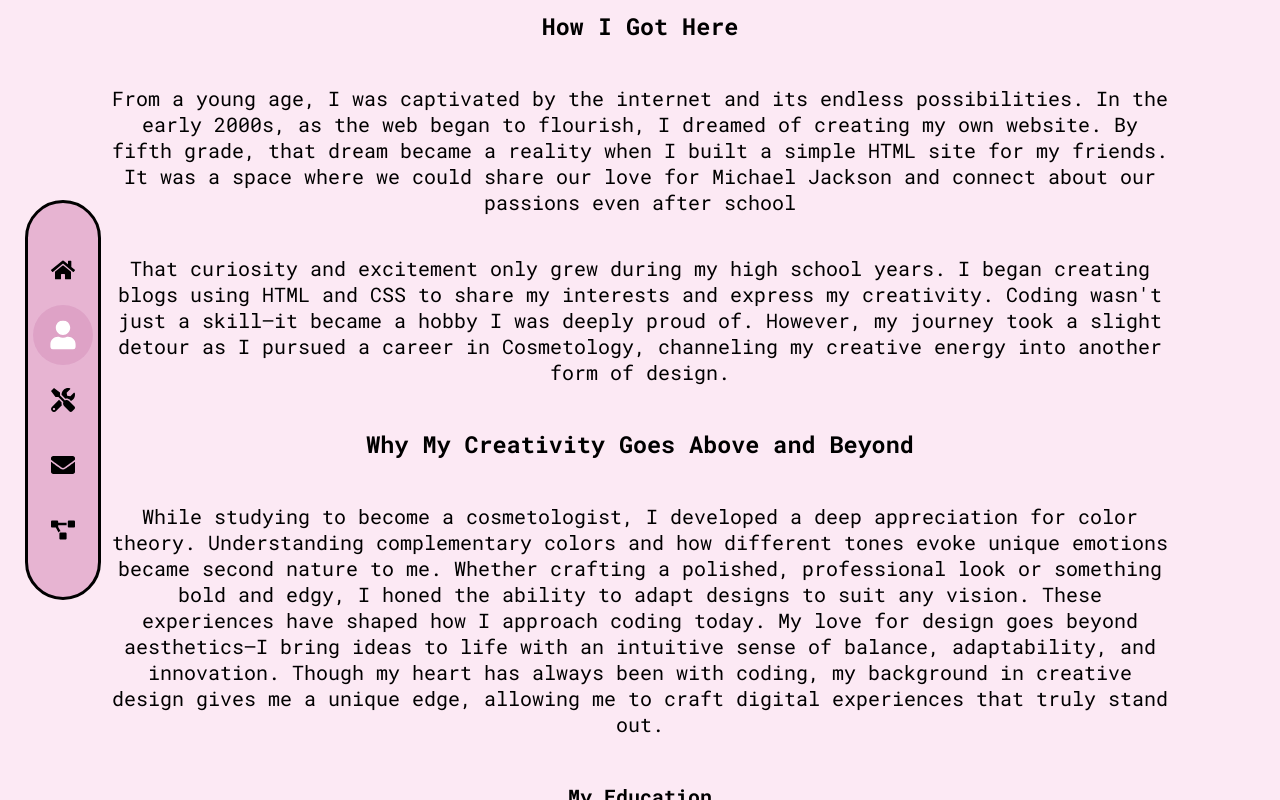
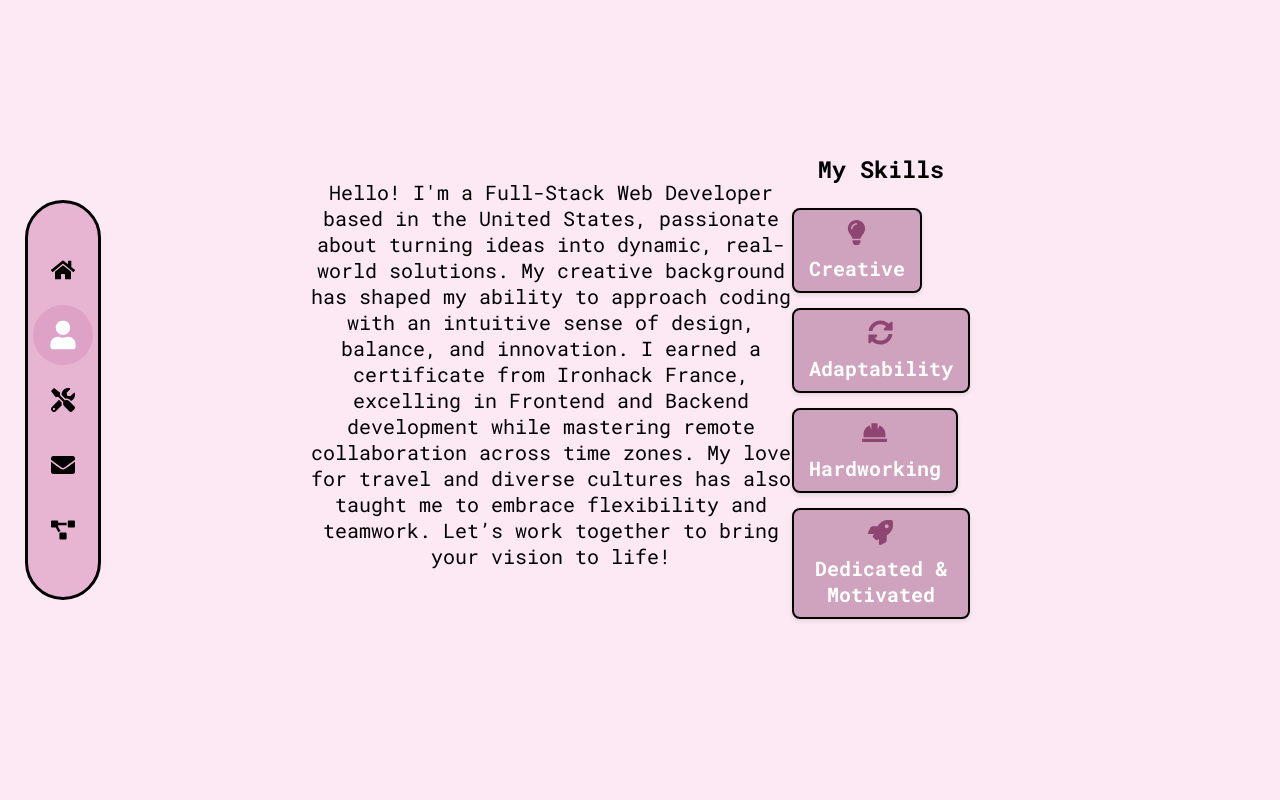
Before and after one commit to ShaynaMBarclay/AboutShayna, a React (Vite) app: page /about-me in a window 1280 px wide. Built offline with nearby package versions, Linux system fonts and the light colour scheme.

Commit message:
changed about

```diff
--- a/src/App.css
+++ b/src/App.css
@@ -2,58 +2,36 @@
   box-sizing: border-box;
 }
 
-#root {
-    display: flex;
-    justify-content: center;
-    align-items: center;
-    height: 100vh;
-    margin: 0;
-    padding: 0;
-    overflow: hidden;
+body {
+  font-size: 20px;
+  margin: 0;
+  background-color: #f8bde055;
 }
 
-main {
-    display: flex;
-    flex-direction: column;
-    align-items: center;
-    justify-content: center;
-    color: #000000;
-    padding: 20px;
-    width: 100%;
-    max-width: 100vw;
-    height: 100%;
-    margin: 0;
-    overflow: auto;
-  }
-
-  body {
-    font-size: 20px;
-    margin: 0;
-    background-color: #f8bde055;
-  }
-
-
+/* HER0 SECTION */
   .hero {
     border: solid rgb(0, 0, 0);
     border-radius: 150px;
     display: flex;
     flex-direction: column;
     align-items: center;
-    gap: 20px;
+    gap: 10px;
     justify-content: center;
     color: rgb(0, 0, 0);
-    margin-top: 100px;
-    margin-left: 200px;
-    margin-right: 200px;
+    height: auto;
+    margin-top: 60px;
+    margin-bottom: 150px;
+    margin-left: 250px;
+    margin-right: 250px;
+    max-width: 1200px;
     background-color: #be4d9155;
     overflow-y: auto;
-
   }
 
   .middle-hero {
     display: flex;
     flex-direction: row;
-    margin: 50px;
+    margin: 20px;
   }
 
   .hero h1 {
@@ -61,7 +39,6 @@ main {
     font-size: 30px;
     color: rgb(255, 255, 255);
     text-align: center;
-
   }
 
   .profile-picture {
@@ -89,13 +66,6 @@ main {
     text-align: center;
   }
 
-  .hero p {
-    font-family: "Roboto Condensed", serif;
-    font-size: 20px;
-    color: rgb(255, 255, 255);
-    margin: 25px;
-    text-align: center;
-  }
 
   .see-more-link {
     display: inline-flex;
@@ -104,6 +74,7 @@ main {
     align-items: center;
     text-decoration: none;
     color: rgb(0, 0, 0);
+    font-family: "Roboto Mono", serif;
     font-size: 20px;
     font-weight: bold;
     transition: color 0.3s, transform 0.2s;
@@ -126,6 +97,7 @@ main {
     text-decoration: none;
     background-color: #56394a;
     color: rgb(255, 255, 255);
+    font-family: "Roboto Mono", serif;
     font-size: 20px;
     font-weight: bold;
     transition: color 0.3s, transform 0.2s;
@@ -159,6 +131,9 @@ main {
       justify-content: center;
 
   }
+
+
+
 
   /*NAVBAR*/
 
@@ -217,41 +192,49 @@ main {
     font-weight: bold;
   }
 
+
+  /*ABOUT ME*/
 .about-me {
   overflow: visible;
   display: flex;
-  flex-direction: column;
+  flex-direction: row;
   align-items: center;
   justify-content: center;
   color: rgb(0, 0, 0);
-  margin: 40px 80px;
-  padding: 60px 80px;
+  margin: 40px 230px;
+  padding: 90px 80px;
   overflow-y: auto;
   font-family: "Roboto Mono", serif;
   font-size: 20px;
   text-align: center;
 }
 
-.longer-bio {
-  overflow: visible;
+.skills-boxes {
+  display: flex;
+  gap: 15px;
+  flex-wrap: wrap;
+}
+
+.skill-box {
+  padding: 10px 15px;
+  border: 2px solid #000000;
+  border-radius: 8px;
+  background-color: #c592b0cc;
+  font-weight: bold;
+  font-family: "Roboto Mono", serif;
+  text-align: center;
+  color: #ffffff;
+  box-shadow: 0 2px 4px rgba(0, 0, 0, 0.1);
   display: flex;
   flex-direction: column;
   align-items: center;
   justify-content: center;
-  color: rgb(0, 0, 0);
-  margin: 20px 50px;
-  padding: 10px 40px;
-  overflow-y: auto;
-  font-family: "Roboto Mono", serif;
-  font-size: 20px;
-  text-align: center;
+  gap: 10px;
 }
 
-@media (max-width: 768px) {
-  .about-me, .longer-bio {
-      margin: 20px 20px;
-      padding: 10px 20px;
-  }
+.skill-icon {
+  font-size: 25px;
+  color: #853565db;
 }
 
 .divider {
--- a/src/pages/AboutMe.jsx
+++ b/src/pages/AboutMe.jsx
@@ -1,29 +1,31 @@
-import { Link } from "react-router-dom";
-
+import { FaLightbulb, FaSyncAlt, FaHardHat, FaRocket } from "react-icons/fa";
 function AboutMe() {
     return (
         <div>
             <section className="about-me">
-            <h2>About Me</h2>
-            <p>Hello!
-            I'm a dedicated Full-Stack Web Developer based in the United States, with extensive experience collaborating across multiple time zones, My passion for travel and exploring diverse cultures has taught me to embrace flexibility and collaboration, no matter the hour or location. I thrive on tackling challenges head-on and turning concepts into dynamic, real-world solutions. Let’s work together to make your vision a reality!</p>
-            <p><Link to="/contact" className="contact-me">Lets get in Touch!</Link></p>
-            <hr className="divider" />
-            </section>
-
-            <section className="longer-bio">
-             <h3>How I Got Here</h3>
-             <p>From a young age, I was captivated by the internet and its endless possibilities. In the early 2000s, as the web began to flourish, I dreamed of creating my own website. By fifth grade, that dream became a reality when I built a simple HTML site for my friends. It was a space where we could share our love for Michael Jackson and connect about our passions even after school</p>
-             <p>That curiosity and excitement only grew during my high school years. I began creating blogs using HTML and CSS to share my interests and express my creativity. Coding wasn't just a skill—it became a hobby I was deeply proud of. However, my journey took a slight detour as I pursued a career in Cosmetology, channeling my creative energy into another form of design.</p>
-             <h3>Why My Creativity Goes Above and Beyond</h3>
-             <p>While studying to become a cosmetologist, I developed a deep appreciation for color theory. Understanding complementary colors and how different tones evoke unique emotions became second nature to me. Whether crafting a polished, professional look or something bold and edgy, I honed the ability to adapt designs to suit any vision.
-                These experiences have shaped how I approach coding today. My love for design goes beyond aesthetics—I bring ideas to life with an intuitive sense of balance, adaptability, and innovation. Though my heart has always been with coding, my background in creative design gives me a unique edge, allowing me to craft digital experiences that truly stand out.</p>
-             <h4>My Education</h4>
-             <p>I hold a high school diploma and a degree in Cosmetology. While I no longer practice cosmetology, I value the importance of maintaining an up-to-date education, as many of the skills I honed—like creativity and attention to detail—directly complement my design abilities.
-                To become the Full-Stack Web Developer I am today, I earned my certificate from Ironhack France, where I will graduate in February 2025, fully equipped to excel as both a Frontend and Backend Developer, with a particular passion for Frontend development.
-                My journey into Web Development is as unique as it is rewarding. Not only was my coursework conducted entirely remotely, but I started my program (delivered in English) while living in the United States, working within a French time zone. I quickly adapted to this challenge, ensuring I completed all assignments on time and effectively collaborated with classmates across multiple time zones. Midway through the program, I moved to France for six months to immerse myself further while continuing to manage projects and communication across American time zones.
-                During this time, I worked on small projects for friends, family, and small businesses, as well as personal endeavors. The experience of navigating remote work, different time zones, and cross-cultural collaboration has transformed what was once a challenge into one of my strengths. I approach these opportunities with excitement and passion, always ready to adapt and deliver results.</p>
+             <p>Hello! I'm a Full-Stack Web Developer based in the United States, passionate about turning ideas into dynamic, real-world solutions. My creative background has shaped my ability to approach coding with an intuitive sense of design, balance, and innovation. I earned a certificate from Ironhack France, excelling in Frontend and Backend development while mastering remote collaboration across time zones. My love for travel and diverse cultures has also taught me to embrace flexibility and teamwork. Let’s work together to bring your vision to life!</p>
              <hr className="divider" />
+             <div className="skills-section">
+                    <h3>My Skills</h3>
+                    <div className="skills-boxes">
+                        <div className="skill-box">
+                        <FaLightbulb className="skill-icon" />
+                        Creative
+                        </div>
+                        <div className="skill-box">
+                        <FaSyncAlt className="skill-icon" />
+                        Adaptability
+                        </div>
+                        <div className="skill-box">
+                        <FaHardHat className="skill-icon" />
+                            Hardworking
+                            </div>
+                        <div className="skill-box">
+                        <FaRocket className="skill-icon" />
+                            Dedicated & Motivated
+                            </div>
+                    </div>
+                </div>
             </section>
         </div>
 
```
